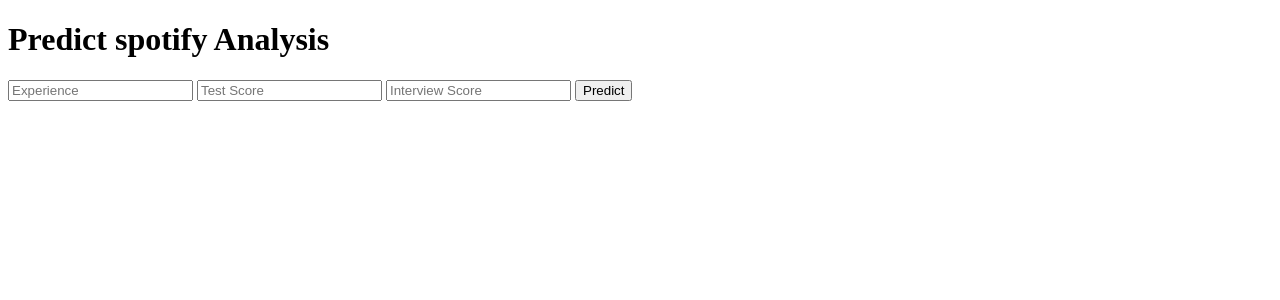
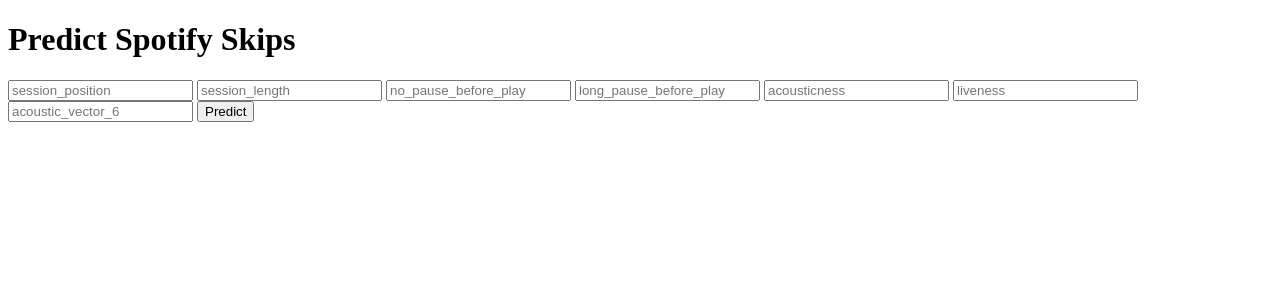
Before and after one commit to Pravesh001/Technocolabs, a Flask app: page / in a window 1280 px wide. Shown: the top 300 px of the page. Run offline with Flask 2, Linux system fonts and the light colour scheme; parts of the project's set-up code (start-up, migrations or seed data) failed here and were passed over.

Commit message:
Update index.html

```diff
--- a/templates/index.html
+++ b/templates/index.html
@@ -13,13 +13,17 @@
 
 <body>
  <div class="login">
-	<h1>Predict spotify Analysis</h1>
+	<h1>Predict Spotify Skips</h1>
 
      <!-- Main Input For Receiving Query to our ML -->
     <form action="{{ url_for('predict')}}"method="post">
-    	<input type="text" name="experience" placeholder="Experience" required="required" />
-        <input type="text" name="test_score" placeholder="Test Score" required="required" />
-		<input type="text" name="interview_score" placeholder="Interview Score" required="required" />
+    	<input type="text" name="" placeholder="session_position" required="required" />
+		<input type="text" name="" placeholder="session_length" required="required" />
+		<input type="text" name="" placeholder="no_pause_before_play" required="required" />
+		<input type="text" name="" placeholder="long_pause_before_play" required="required" />
+		<input type="text" name="" placeholder="acousticness" required="required" />
+		<input type="text" name="" placeholder="liveness" required="required" />
+		<input type="text" name="" placeholder="acoustic_vector_6" required="required" />
 
         <button type="submit" class="btn btn-primary btn-block btn-large">Predict</button>
     </form>
```
